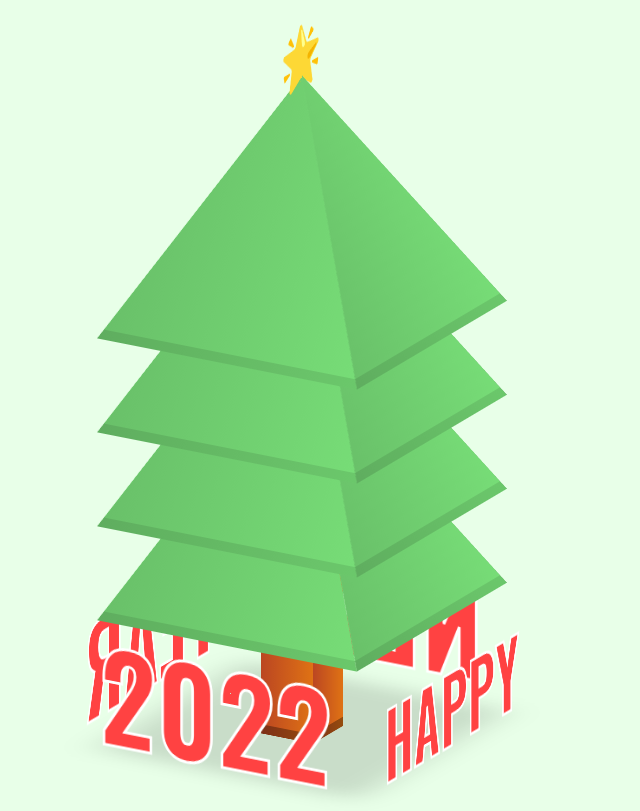
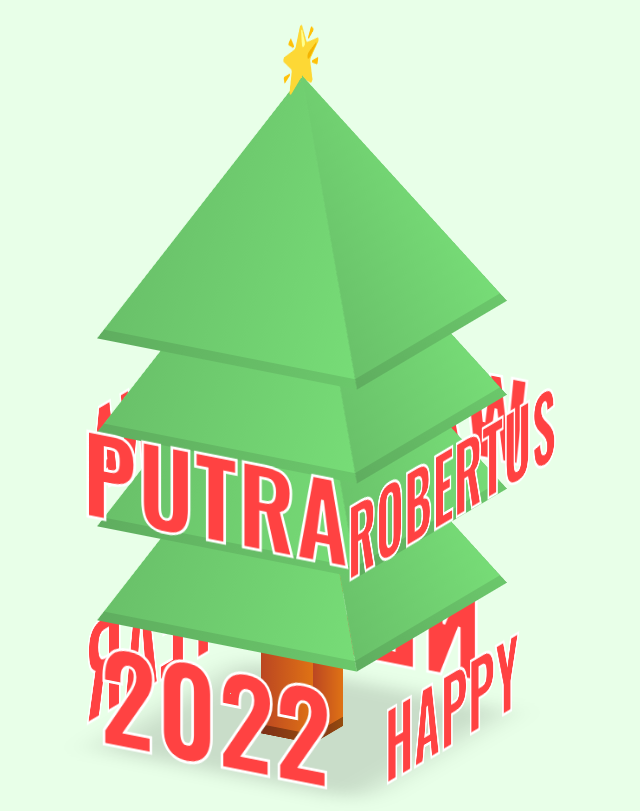
Before and after one commit to robertuswdp/Animasi-Pohon-Natal, a plain HTML site: page index.html in a window 1280 px wide. Shown: the whole page, without its empty margins (338-978 px from the left). Drawn offline with nearby package versions, Linux system fonts and the light colour scheme.

Commit message:
dah selesai lah

```diff
--- a/index.html
+++ b/index.html
@@ -44,6 +44,12 @@
             <span style="--i:2;" data-text="Year">Year</span>
             <span style="--i:3;" data-text="2022">2022</span>
         </div>
+        <div class="text2">
+            <span style="--i:0;" data-text="Happy">Robertus</span>
+            <span style="--i:1;" data-text="New">Wanda</span>
+            <span style="--i:2;" data-text="Year">Dewa</span>
+            <span style="--i:3;" data-text="2022">Putra</span>
+        </div>
     </div>
 
 </body>
--- a/style.css
+++ b/style.css
@@ -122,3 +122,27 @@ body {
     transform-origin: bottom;
     transform: translateX(-90deg);
 } */
+.tree div.text2 span {
+    position: absolute;
+    top: 100px;
+    left: 0;
+    width: 100%;
+    height: 100%;
+    /* background: linear-gradient(90deg, #69c069, #77dd77); */
+    transform-origin: bottom;
+    transform: rotateY(calc(90deg * var(--i))) translateZ(173px);
+    display: flex;
+    justify-content: center;
+    align-items: flex-end;
+    color: #ff4242;
+    font-size: 7em;
+    text-transform: uppercase;
+    line-height: 1em;
+    -webkit-text-stroke: 3px #fff;
+    font-weight: 700;
+    transform-style: preserve-3d;
+}
+
+.tree div.text2 span:nth-child(1) {
+    font-size: 6em;
+}
```
